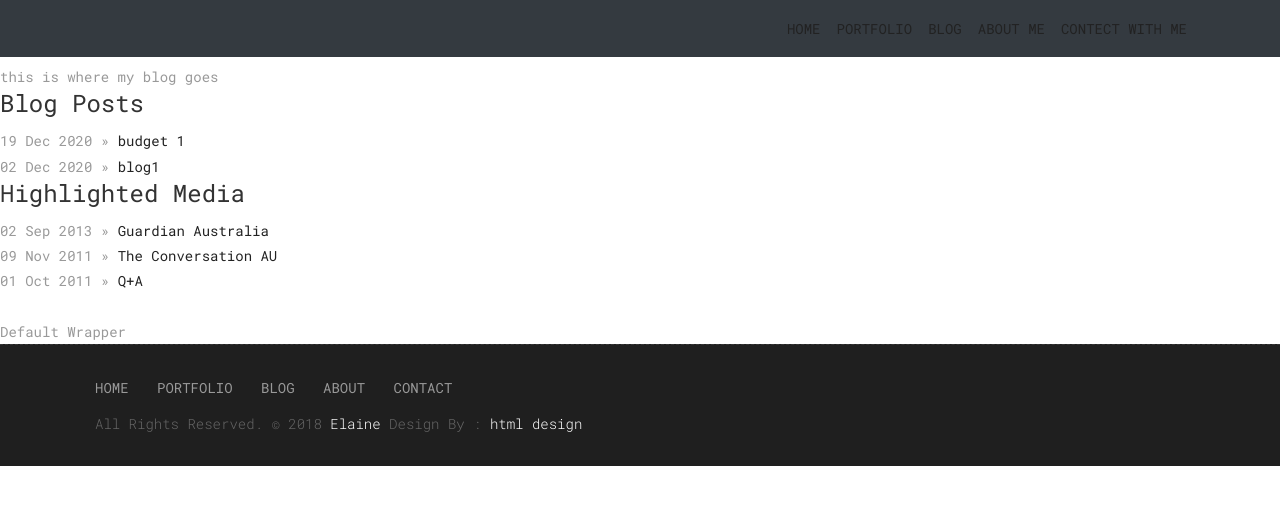
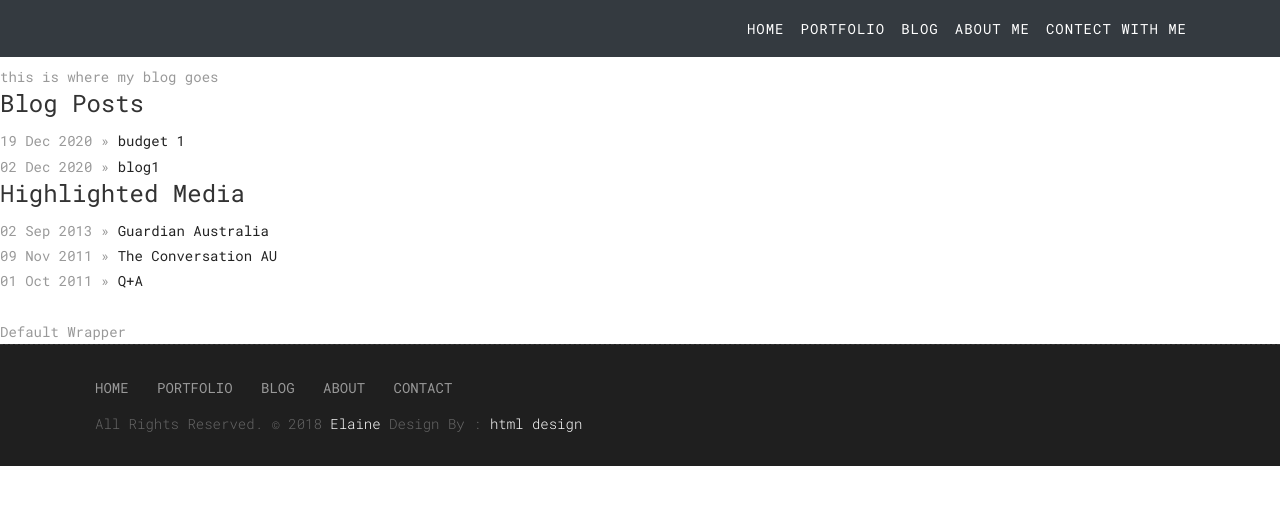
Before and after one commit to Elaine-learning-p/Data-Anonymous, a Jekyll site: the page built from blog.html, in a window 1280 px wide. Shown: the top 505 px of the page. Built offline with Jekyll 4.4.1, drawn with Linux system fonts in a browser that asks for light colours; nearby versions of some CDN libraries; library files that are not in the unit come from our copies.

Commit message:
Update navigation.html

```diff
--- a/_includes/navigation.html
+++ b/_includes/navigation.html
@@ -1,5 +1,5 @@
     <!-- Navigation -->
-    <nav class="navbar navbar-expand-lg bg-dark fixed-top">
+    <nav class="navbar navbar-expand-lg bg-dark navbar-dark fixed-top">
       <div class="container">
         <button class="navbar-toggler navbar-toggler-right" type="button" data-toggle="collapse" data-target="#navbarResponsive" aria-controls="navbarResponsive" aria-expanded="false" aria-label="Toggle navigation">
           Menu
```
